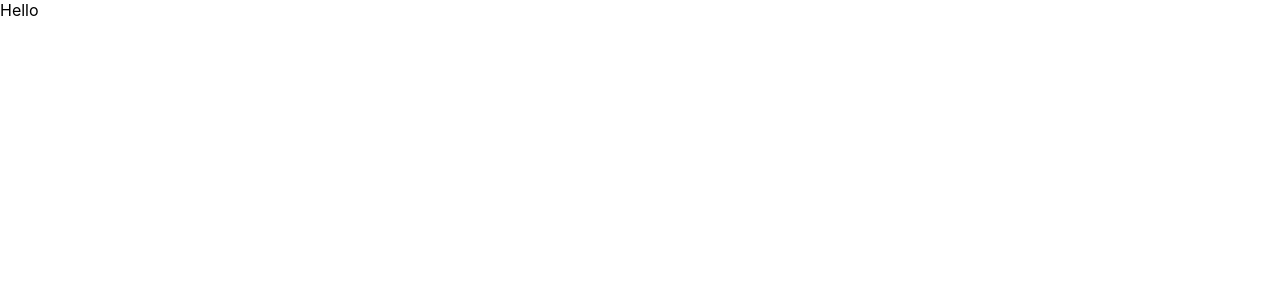
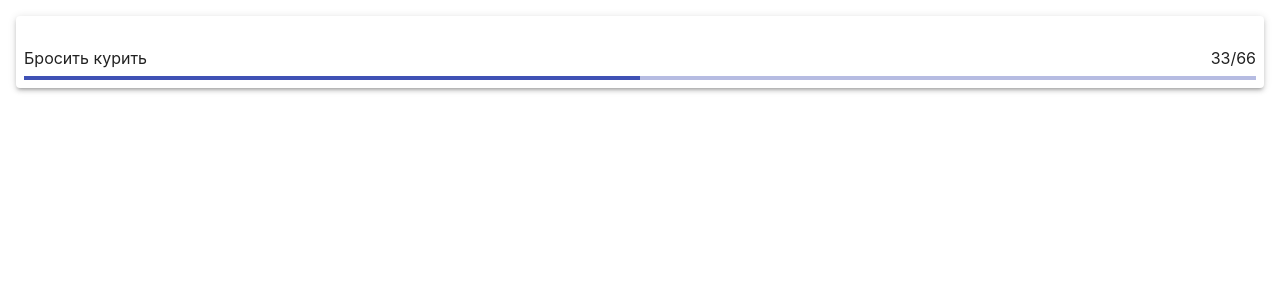
Before and after one commit to 0xDako/habit-tracker-sber-app, a React (Create React App) app in the folder frontend/: page / in a window 1280 px wide. Shown: the top 300 px of the page. Built offline with nearby package versions, Linux system fonts and the light colour scheme.

Commit message:
front commit #1

```diff
--- a/frontend/package.json
+++ b/frontend/package.json
@@ -4,6 +4,7 @@
   "private": true,
   "dependencies": {
     "@diez/prefabs": "^10.6.0",
+    "@material-ui/core": "^4.11.4",
     "@sberdevices/assistant-client": "^2.9.2",
     "@sberdevices/plasma-icons": "^1.0.0-rc.0",
     "@sberdevices/plasma-tokens": "^1.0.0-rc.3",
@@ -26,7 +27,8 @@
     "react-slick": "^0.28.0",
     "react-spring": "^8.0.27",
     "react-toastify": "^7.0.3",
-    "styled-components": "^5.2.1"
+    "styled-components": "^5.2.1",
+    "web-vitals": "^1.1.1"
   },
   "scripts": {
     "start": "react-scripts start",
--- a/frontend/src/App.js
+++ b/frontend/src/App.js
@@ -1,16 +1,37 @@
 import React, { useState, useEffect } from "react"
+import ReactDOM from 'react-dom'
 import "./App.css"
+import HabitBox from './components/HabitBox'
 
-function App() {
+
+//////////////////////////////////////
+import AppBar from '@material-ui/core/AppBar'
+import Toolbar from '@material-ui/core/Toolbar';
+import LinearProgress from '@material-ui/core/LinearProgress';
+/////////////////////////////////////
+
+import MainPage from "./pages/MainPage.js"
+
+const App = () =>{
 
 
     useEffect(() => {
 
-    }, [])
+    }, []);
 
     return (
-        <div>Hello</div>
-    )
+        <React.Fragment>
+            <HabitBox habbitName={'Бросить курить'} progressValue={33} maxValue={66}/>
+        </React.Fragment>
+        // <React.Fragment>
+        // <AppBar position="static">
+        //     <Toolbar>
+        //     Здесь будет ассистент сбера
+        //     </Toolbar>
+        // </AppBar>
+        // <MainPage/>
+        // </React.Fragment>
+    );
 }
 
 export default App
--- /dev/null
+++ b/frontend/src/components/HabitBox.js
@@ -0,0 +1,23 @@
+
+import LinearProgress from '@material-ui/core/LinearProgress';
+import Paper from '@material-ui/core/Paper';
+import Box from '@material-ui/core/Box';
+
+const HabitBox = ({habbitName, progressValue, maxValue}) => {
+    const linearProgressValue = progressValue/maxValue*100;
+    return (
+        <Box m={2}>
+            <Paper elevation={3} >
+                <Box p={1}>
+                    <Box display="flex" flexDirection="row" justifyContent="space-between" pb={1} pt={3}>
+                        <div>{habbitName}</div>
+                        <div>{progressValue}/{maxValue}</div>
+                    </Box>
+                    <LinearProgress variant="determinate" value={linearProgressValue} />
+                </Box>
+            </Paper>
+        </Box>
+    )
+}
+
+export default HabitBox;
--- /dev/null
+++ b/frontend/src/pages/MainPage.js
@@ -0,0 +1,22 @@
+import React from "react"
+
+///////////////////////////////////
+import Grid from "@material-ui/core/Grid"
+import Paper from "@material-ui/core/Paper"
+const MainPage = () => {
+    return(
+        <React.Fragment>
+        <Grid item xs={4}>
+          <Paper>item</Paper>
+        </Grid>
+        <Grid item xs={4}>
+          <Paper>item</Paper>
+        </Grid>
+        <Grid item xs={4}>
+          <Paper>item</Paper>
+        </Grid>
+        </React.Fragment>
+    )
+}
+
+export default MainPage;
--- a/frontend/src/reportWebVitals.js
+++ b/frontend/src/reportWebVitals.js
@@ -9,5 +9,4 @@ const reportWebVitals = onPerfEntry => {
     });
   }
 };
-
 export default reportWebVitals;
```
Also changed, not shown: 2 other files (tests, documents, lock files or other folders).
